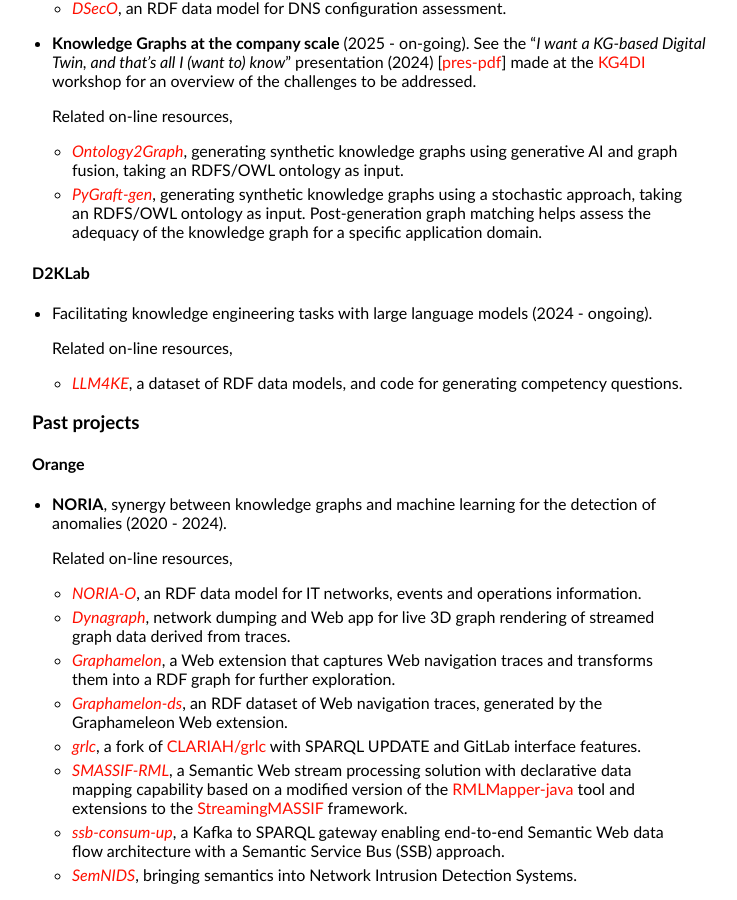
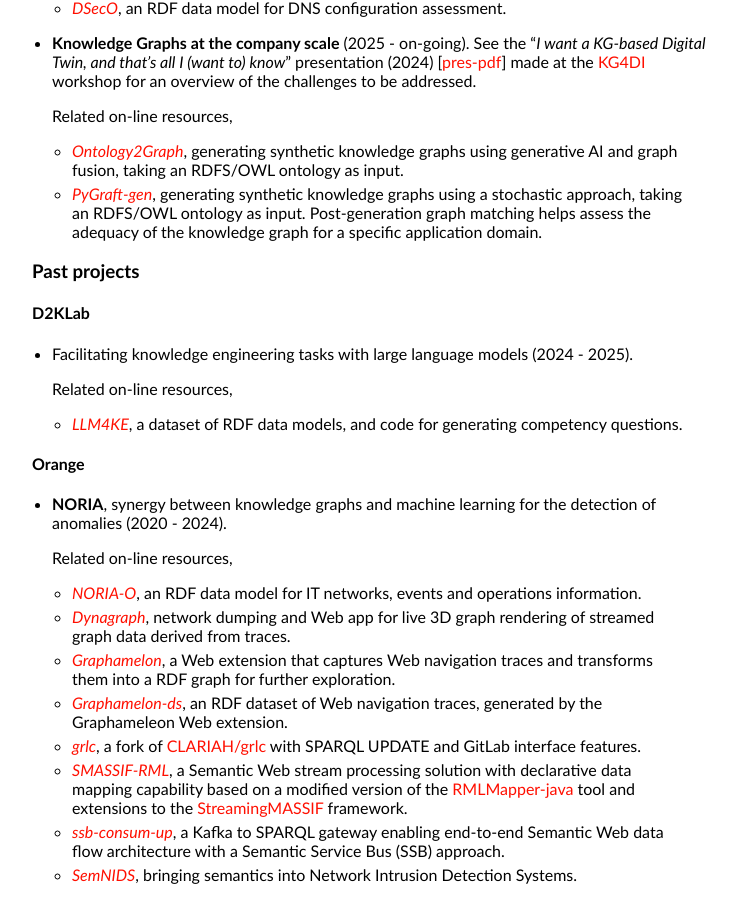
Before and after one commit to GenEars/GenEars.github.io, a Jekyll site: the page built from research.md, in a window 1280 px wide and 900 px high, scrolled down 368 px. Shown: the whole window, without its empty margins (258-995 px from the left). Built offline with Jekyll 4.4.1, drawn with Linux system fonts in a browser that asks for light colours.

```diff
--- a/research.md
+++ b/research.md
@@ -21,15 +21,14 @@ title: Research - Lionel TAILHARDAT
   * *[Ontology2Graph](https://github.com/Orange-OpenSource/Ontology2Graph)*, generating synthetic knowledge graphs using generative AI and graph fusion, taking an RDFS/OWL ontology as input.
   * *[PyGraft-gen](https://github.com/Orange-OpenSource/pygraft-gen)*, generating synthetic knowledge graphs using a stochastic approach, taking an RDFS/OWL ontology as input. Post-generation graph matching helps assess the adequacy of the knowledge graph for a specific application domain.
 
+### Past projects
+
 #### D2KLab
 
-* Facilitating knowledge engineering tasks with large language models (2024 - ongoing).
+* Facilitating knowledge engineering tasks with large language models (2024 - 2025).
 
   Related on-line resources,
-  * *[LLM4KE](https://github.com/D2KLab/llm4ke)*, a dataset of RDF data models, and code for generating competency questions.
-
-
-### Past projects
+    * *[LLM4KE](https://github.com/D2KLab/llm4ke)*, a dataset of RDF data models, and code for generating competency questions.
 
 #### Orange
 
```
